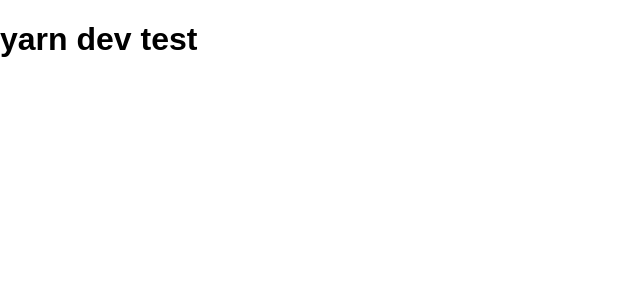
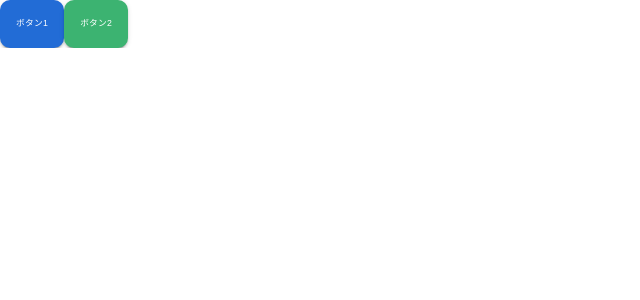
Before and after one commit to PepeikeDeteron/NextEC, a Next.js app: page / in a window 1280 px wide. Shown: the top 300 px of the page, without its empty margins (0-640 px from the left). Built offline with nearby package versions, Linux system fonts and the light colour scheme.

Commit message:
サンプル用の Material-UI ボタンを追加

```diff
--- a/package.json
+++ b/package.json
@@ -13,7 +13,7 @@
     "test-all": "npx yarn-run-all lint check-types format lint:fix",
     "prepare": "husky install",
     "storybook": "start-storybook -p 6006",
-    "build-storybook": "build-storybook"
+    "build-storybook": "build-storybook -o build"
   },
   "dependencies": {
     "@material-ui/core": "^4.12.3",
--- /dev/null
+++ b/src/components/atoms/TestButton/index.tsx
@@ -0,0 +1,29 @@
+import React from 'react';
+import Button from '@material-ui/core/Button';
+import styled from 'styled-components';
+import { ColorProps } from '@/modules/types';
+
+type Props = {
+  color?: ColorProps;
+  value: string;
+};
+
+const StyledTestButton = styled(Button)`
+  border-radius: 10px;
+  color: white;
+  height: 48px;
+`;
+
+const TestButton: React.FC<Props> = (props) => {
+  const { color, value } = props;
+
+  return (
+    <>
+      <StyledTestButton variant="contained" color={color}>
+        {value}
+      </StyledTestButton>
+    </>
+  );
+};
+
+export default TestButton;
--- /dev/null
+++ b/src/components/molecules/TestButtonList/index.tsx
@@ -0,0 +1,13 @@
+import React from 'react';
+import TestButton from '@/components/atoms/TestButton';
+
+const TestButtonList: React.VFC = () => {
+  return (
+    <>
+      <TestButton color="primary" value="ボタン1" />
+      <TestButton color="secondary" value="ボタン2" />
+    </>
+  );
+};
+
+export default TestButtonList;
--- /dev/null
+++ b/src/modules/types.ts
@@ -0,0 +1 @@
+export type ColorProps = 'primary' | 'secondary' | 'inherit';
--- a/src/pages/index.tsx
+++ b/src/pages/index.tsx
@@ -1,16 +1,10 @@
 import React from 'react';
-import Head from 'next/head';
+import TestButtonList from '@/components/molecules/TestButtonList';
 
 const Home: React.VFC = () => {
   return (
     <>
-      <Head>
-        <title>Hello World</title>
-        <link rel="icon" href="/favicon.ico" />
-      </Head>
-      <div>
-        <h1>yarn dev test</h1>
-      </div>
+      <TestButtonList />
     </>
   );
 };
```
Also changed, not shown: 2 other files (tests, documents, lock files or other folders).
